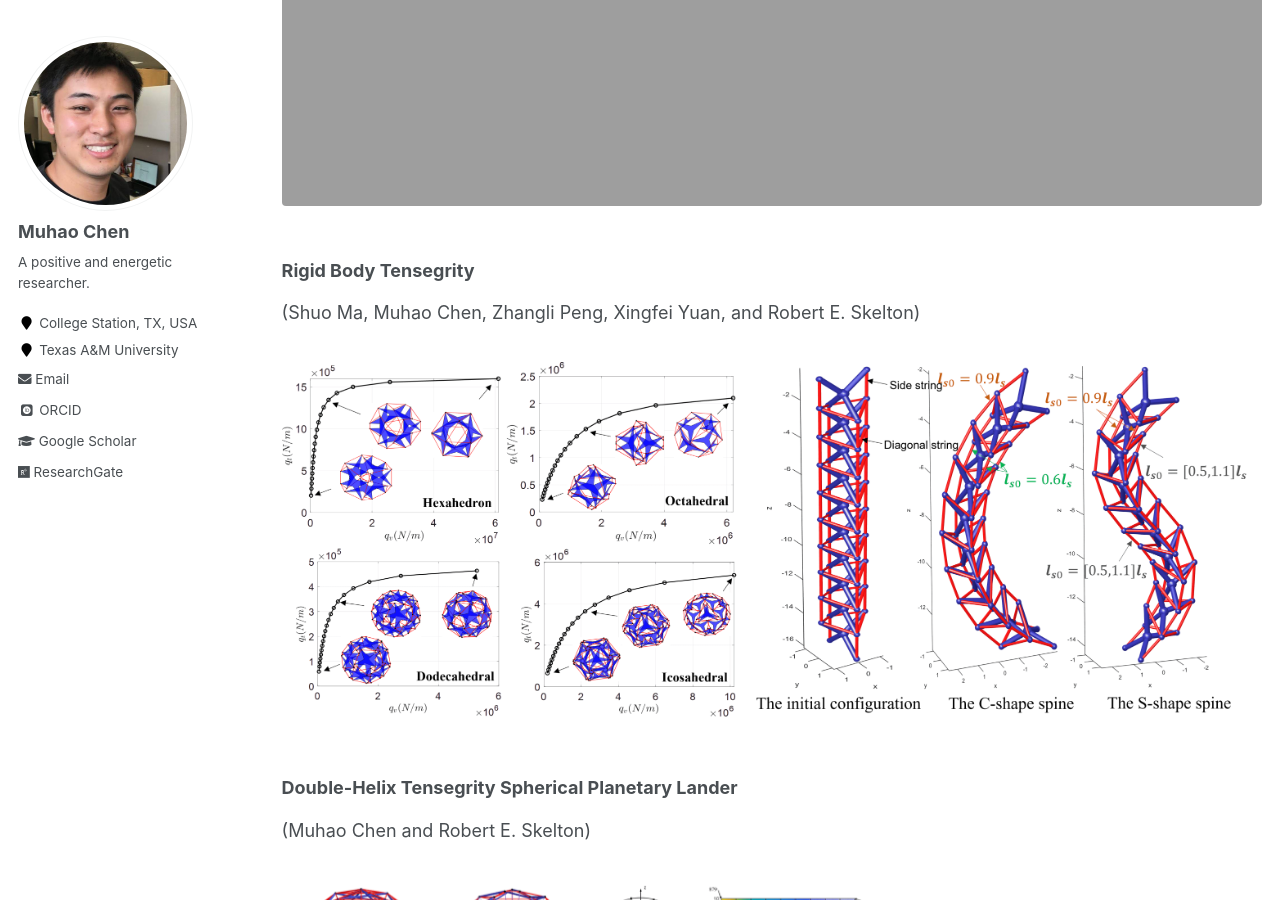
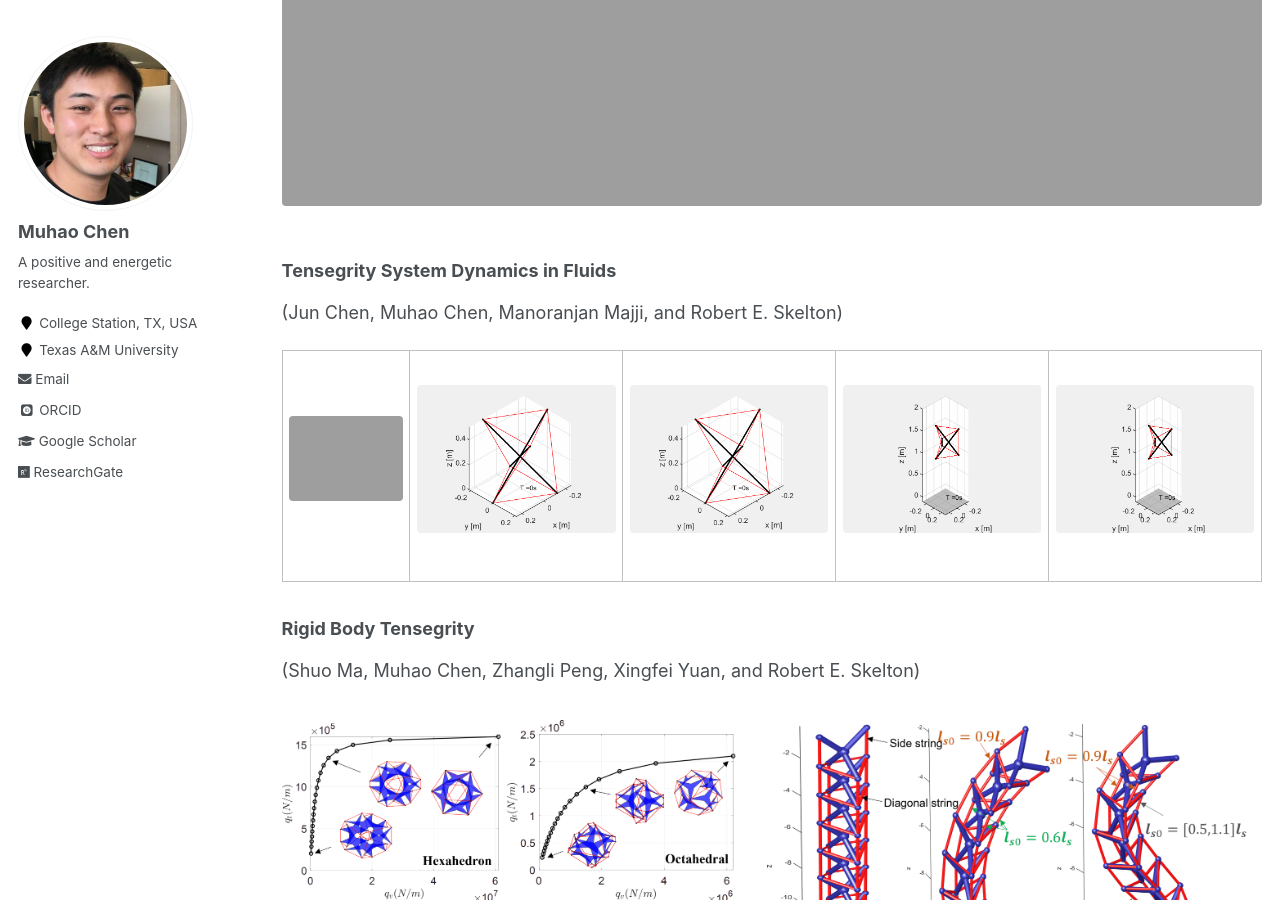
Before and after one commit to Muhao-Chen/muhao-chen.github.io, a Jekyll site: the page built from _pages/research.md, in a window 1280 px wide and 900 px high, scrolled down 8698 px. Built offline with Jekyll 4.4.1, drawn with Linux system fonts in a browser that asks for light colours; some web fonts are replaced.

Commit message:
Update research.md

```diff
--- a/_pages/research.md
+++ b/_pages/research.md
@@ -210,6 +210,21 @@ All my research mainly focuses on three topics: 1) Integrating Structure and Con
 <figure><img src="{{ site.url }}/images/rffi/V_Expander.png" width="800"/></figure>
 
 
+### Tensegrity System Dynamics in Fluids
+<!-- (with Drs. Shuo Ma, Zhangli Peng, Xingfei Yuan, Robert E. Skelton) -->
+(Jun Chen, Muhao Chen, Manoranjan Majji, and Robert E. Skelton)
+
+<table>
+<tr>
+<td><figure><img src="{{ site.url }}/images/rffi/prism1.gif" width="80"/></figure></td>
+<td><figure><img src="{{ site.url }}/images/rffi/prism2.gif" width="80"/></figure></td>
+<td><figure><img src="{{ site.url }}/images/rffi/prism3.gif" width="80"/></figure></td>
+<td><figure><img src="{{ site.url }}/images/rffi/land1.gif" width="80"/></figure></td>
+<td><figure><img src="{{ site.url }}/images/rffi/land2.gif" width="80"/></figure></td>
+</tr>
+</table>
+
+
 ### Rigid Body Tensegrity
 <!-- (with Drs. Shuo Ma, Zhangli Peng, Xingfei Yuan, Robert E. Skelton) -->
 (Shuo Ma, Muhao Chen, Zhangli Peng, Xingfei Yuan, and Robert E. Skelton)
```
